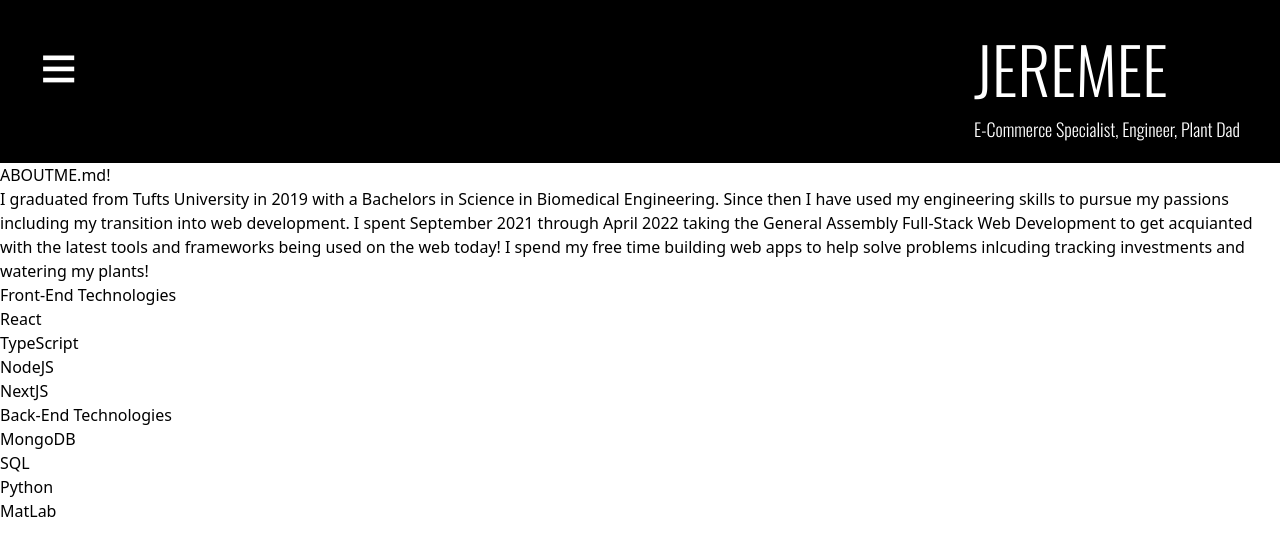
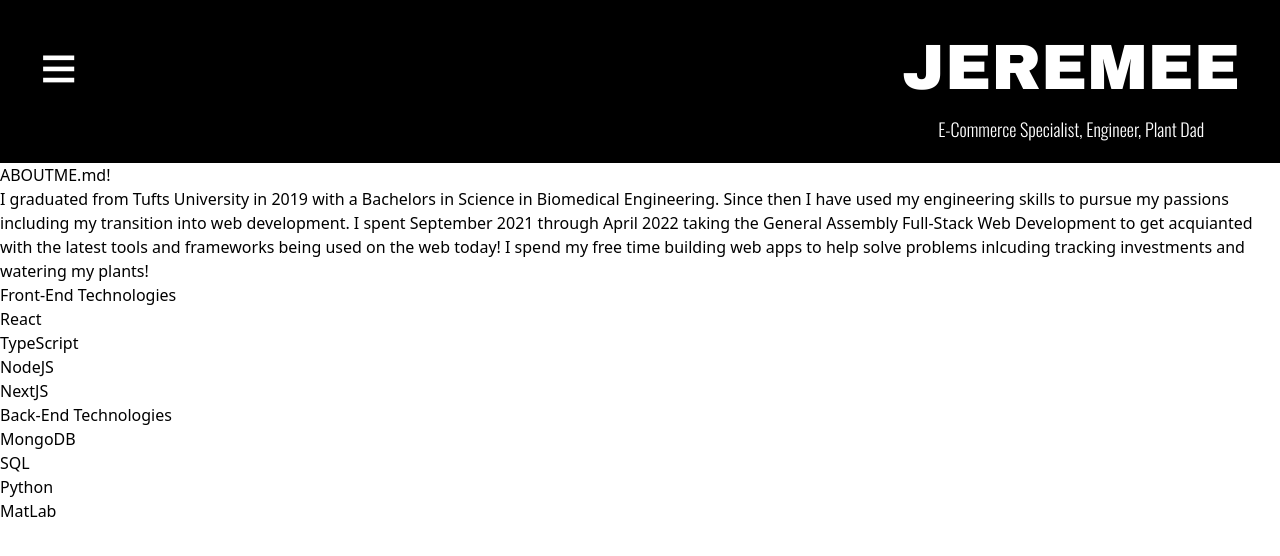
Before and after one commit to JLB2137/personal-site, a Next.js app: page /about in a window 1280 px wide. Shown: the top 556 px of the page. Built offline with nearby package versions, Linux system fonts and the light colour scheme.

Commit message:
adjusted animation for portfolio page

```diff
--- a/components/nav.tsx
+++ b/components/nav.tsx
@@ -66,7 +66,7 @@ const Nav = (props: Props) => {
                     <div className="grid justify-end align-middle text-white sm:col-span-5 sm:mr-2" >
                         <div className='grid w-max align-middle'>
                             <Link href="/">
-                                <a id="name" className='font-oswald text-6xl sm:text-5xl sm:w-fit sm:h-fit sm:-mb-4 sm:mx-auto sm:font-name'>JEREMEE</a>
+                                <a id="name" className='font-name text-6xl sm:text-5xl sm:w-fit sm:h-fit sm:-mb-4 sm:mx-auto sm:font-name'>JEREMEE</a>
                             </Link>
                             <p className="font-oswald text-lg mx-auto sm:text-xs">E-Commerce Specialist, Engineer, Plant Dad</p>
                         </div>
--- a/pages/portfolio.tsx
+++ b/pages/portfolio.tsx
@@ -151,21 +151,25 @@ const Portfolio = (props: Props) => {
             }
           })
           return(
+
             <div key={project.projectName} className='justify-center mx-auto text-white lg:pt-10 sm:grid sm:grid-cols-2 sm:mt-5 sm:h-max'>
               <div className='flex relative lg:flex-wrap sm:col-span-2 sm:h-full'>
                 {props.screenWidth === 'mobile' ?
+                  <motion.div initial={{ opacity: 0 }} whileInView={{ opacity: 1 }} viewport={{ once: true }} transition={{ duration: 1 }}>
                     <motion.div className='px-5' initial="visible" animate={opacityChanger ? "visible" : "darker"} variants={variants} transition={{ type: "spring", duration: 0.8 }} onTap={onTap}>
                       <div className='flex mx-auto'>
                         <Image src={projectPLPImage[imageIndex].image} loading="lazy" quality={25} width={props.imageWidthPLP} height={props.imageHeightPLP} layout="intrinsic"/>
                       </div>
                     </motion.div>
+                  </motion.div>
 
                   :
-
+                  <motion.div initial={{ opacity: 0 }} whileInView={{ opacity: 1 }} viewport={{ once: true }} transition={{ duration: 1 }}>
                     <motion.div className='sm:px-5' initial="visible" animate={opacityChanger ? "visible" : "darker"} variants={variants} transition={{ type: "spring", duration: 0.8 }} onHoverStart={onTap}>
                       <div className='flex mx-auto'>
                         <Image src={projectPLPImage[imageIndex].image} width={props.imageWidthPLP} loading="lazy" quality={25} height={props.imageHeightPLP} layout="intrinsic"/>
                       </div>
+                    </motion.div>
                   </motion.div>
 
                 }
--- a/tailwind.config.js
+++ b/tailwind.config.js
@@ -4,7 +4,7 @@ module.exports = {
   theme: {
     fontFamily: {
       "header": ["Helvetica"],
-      "name": ["Arial Black,Arial Bold,Gadget,sans-serif "],
+      "name": ["Arial Black,Arial Bold "],
       "oswald": ['Oswald, sans-serif']
     },
     fontSize: {
```
Lines whose indentation alone changed are shown as unchanged.
